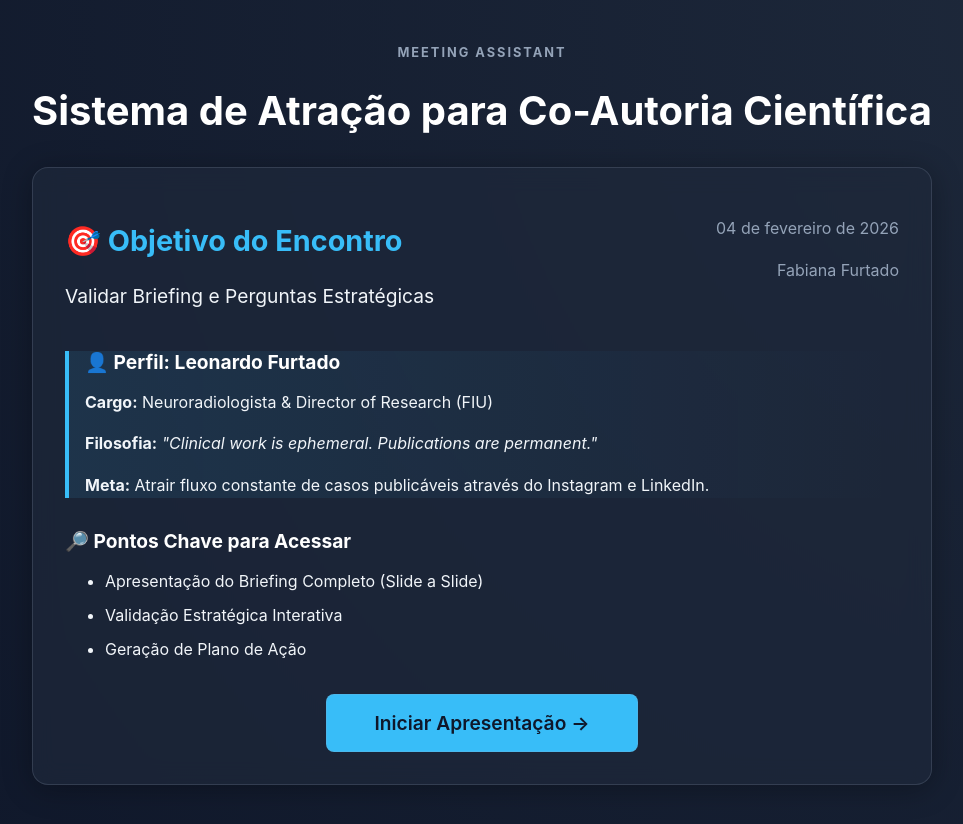
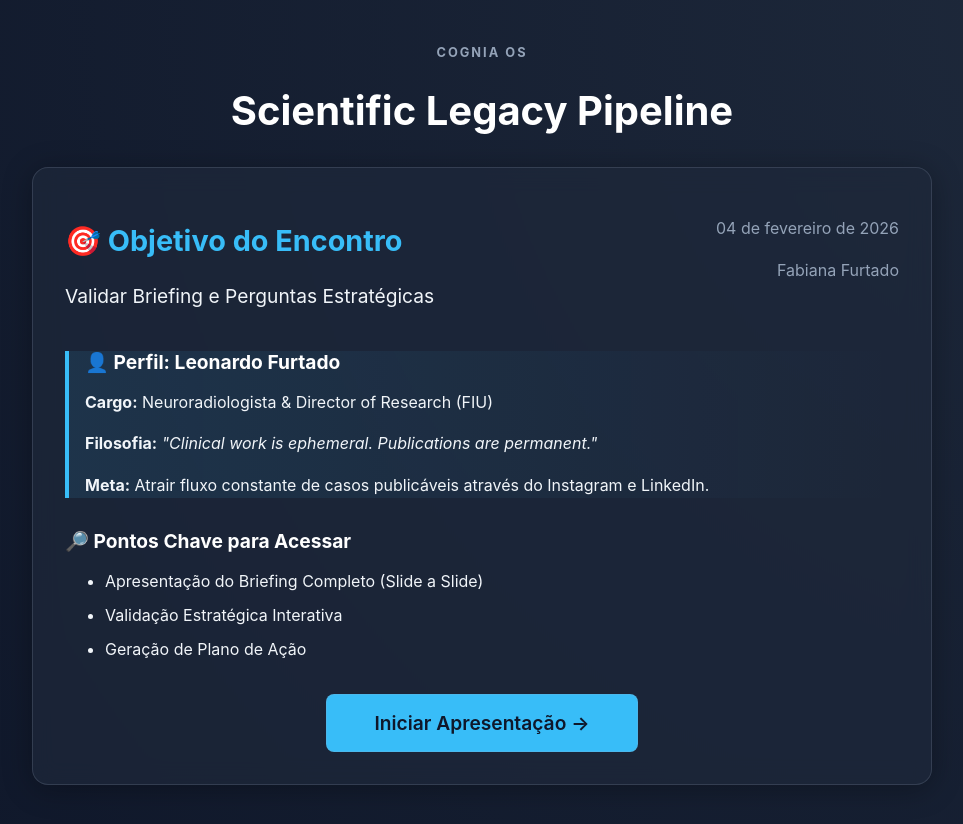
Before and after one commit to fabianafurtadoff/meeting-leo-validation, a React (Vite) app: page / in a window 1280 px wide. Shown: the top 824 px of the page, without its empty margins (158-1121 px from the left). Built offline with nearby package versions, Linux system fonts and the light colour scheme.

Commit message:
Update branding to CognIA OS and Scientific Legacy Pipeline

```diff
--- a/src/App.jsx
+++ b/src/App.jsx
@@ -76,7 +76,7 @@ function App() {
     <div className="container fade-in">
       <header style={{ marginBottom: '2rem', textAlign: 'center' }}>
         <h3 style={{ color: 'var(--text-secondary)', textTransform: 'uppercase', letterSpacing: '2px', fontSize: '0.8rem' }}>
-          Meeting Assistant {appState === 'presentation' ? '• BRIEFING' : appState === 'validation' ? '• VALIDAÇÃO' : ''}
+          CognIA OS {appState === 'presentation' ? '• BRIEFING' : appState === 'validation' ? '• VALIDAÇÃO' : ''}
         </h3>
         <h1>{briefingData.title}</h1>
       </header>
--- a/src/data.js
+++ b/src/data.js
@@ -1,6 +1,6 @@
 
 export const briefingData = {
-  title: "Sistema de Atração para Co-Autoria Científica",
+  title: "Scientific Legacy Pipeline",
   date: "04 de fevereiro de 2026",
   preparedBy: "Fabiana Furtado",
   objective: "Validar Briefing e Perguntas Estratégicas",
```
